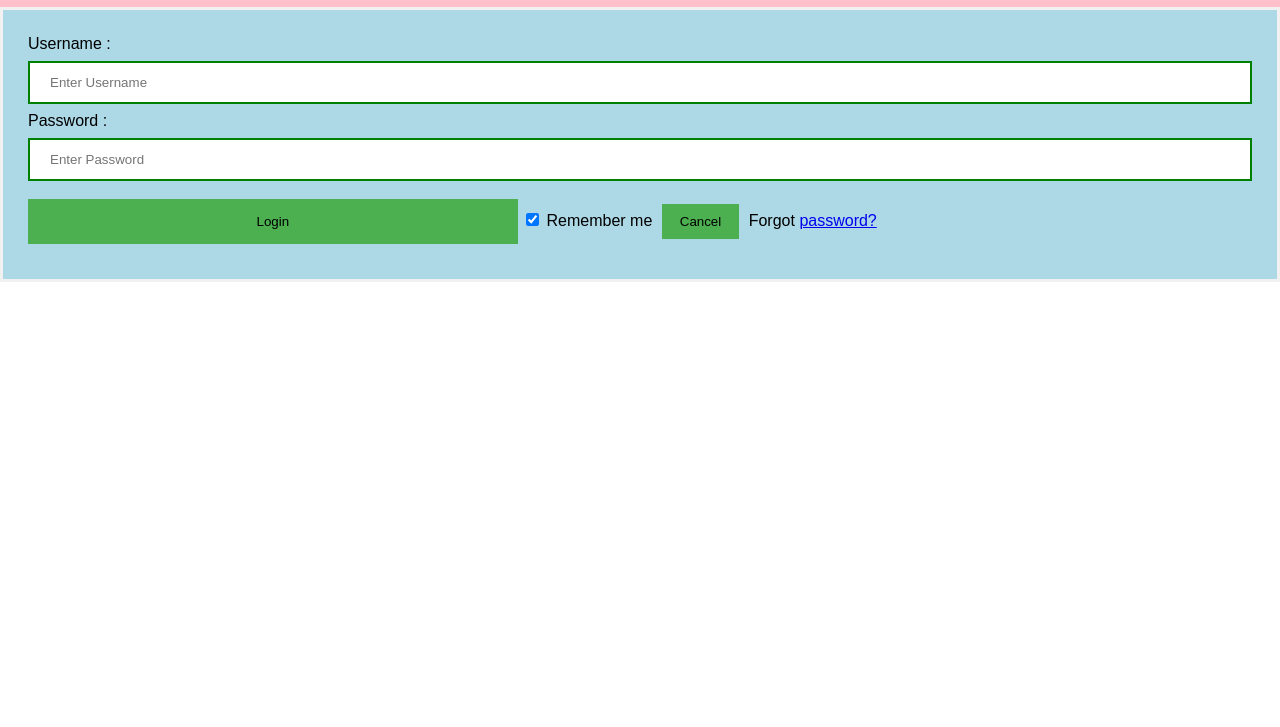
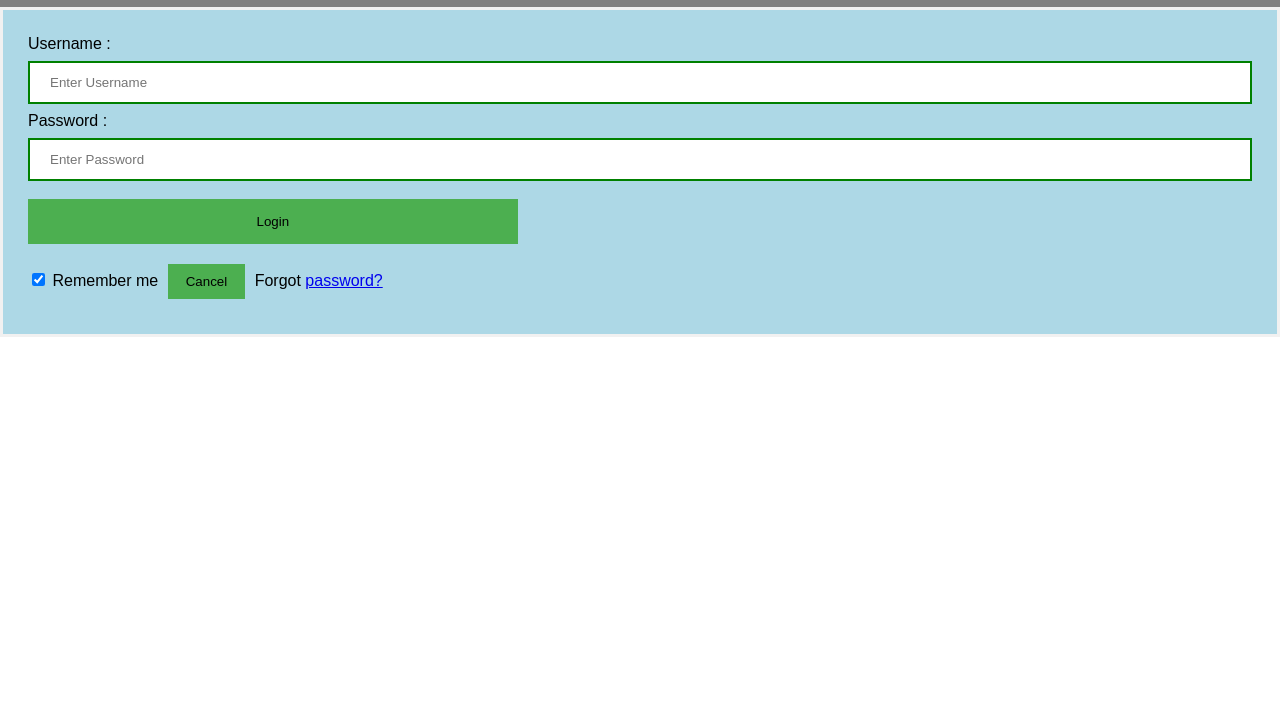
Before and after one commit to heena1789/azureapp, a plain HTML site: page index.html in a window 1280 px wide. Shown: the part 73-800 px from the top of the page. Drawn offline with Linux system fonts and the light colour scheme.

Commit message:
Update index.html

```diff
--- a/index.html
+++ b/index.html
@@ -9,7 +9,7 @@
   <style>
 Body {
   font-family: Calibri, Helvetica, sans-serif;
-  background-color: pink;
+  background-color: grey;
 }
 button {
        background-color: #4CAF50;
@@ -85,7 +85,7 @@ function login()
             <input type="text" placeholder="Enter Username" name="username" id="username" required>
             <label>Password : </label>
             <input type="password" placeholder="Enter Password" name="password" id="password" required>
-            <button type="submit" onClick="login()">Login</button>
+            <button type="submit" onClick="login()">Login</button> <br>
             <input type="checkbox" checked="checked"> Remember me
             <button type="button" class="cancelbtn"> Cancel</button>
             Forgot <a href="#"> password? </a>
```
